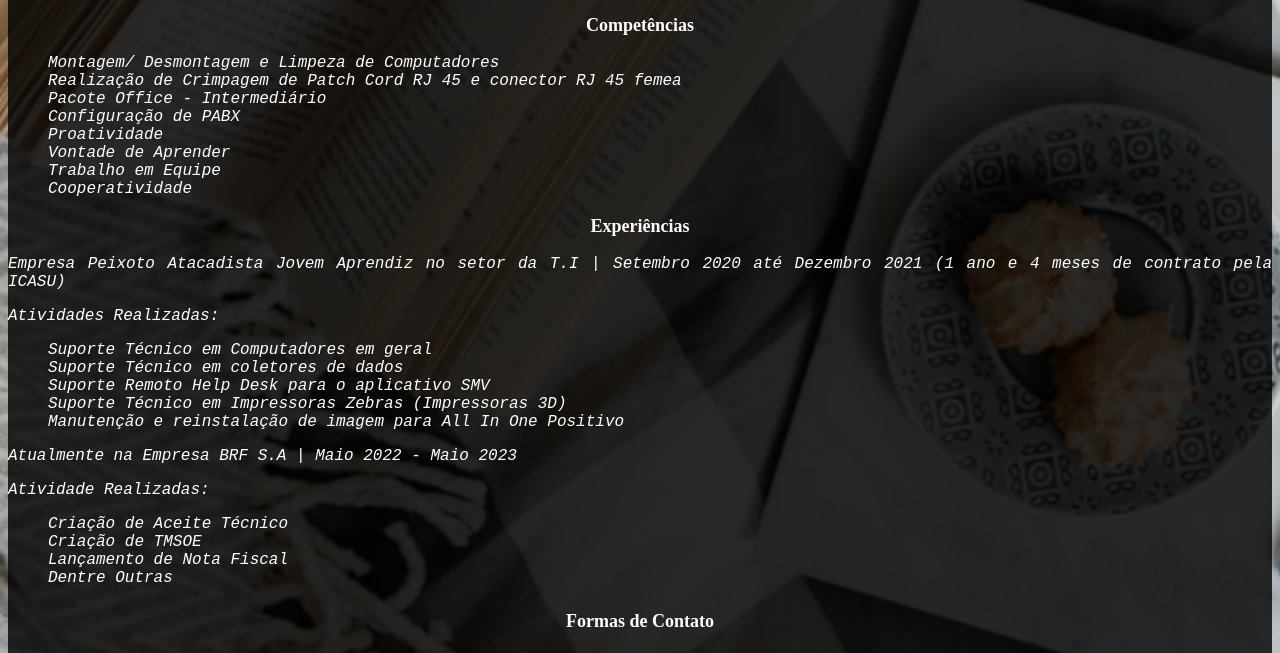
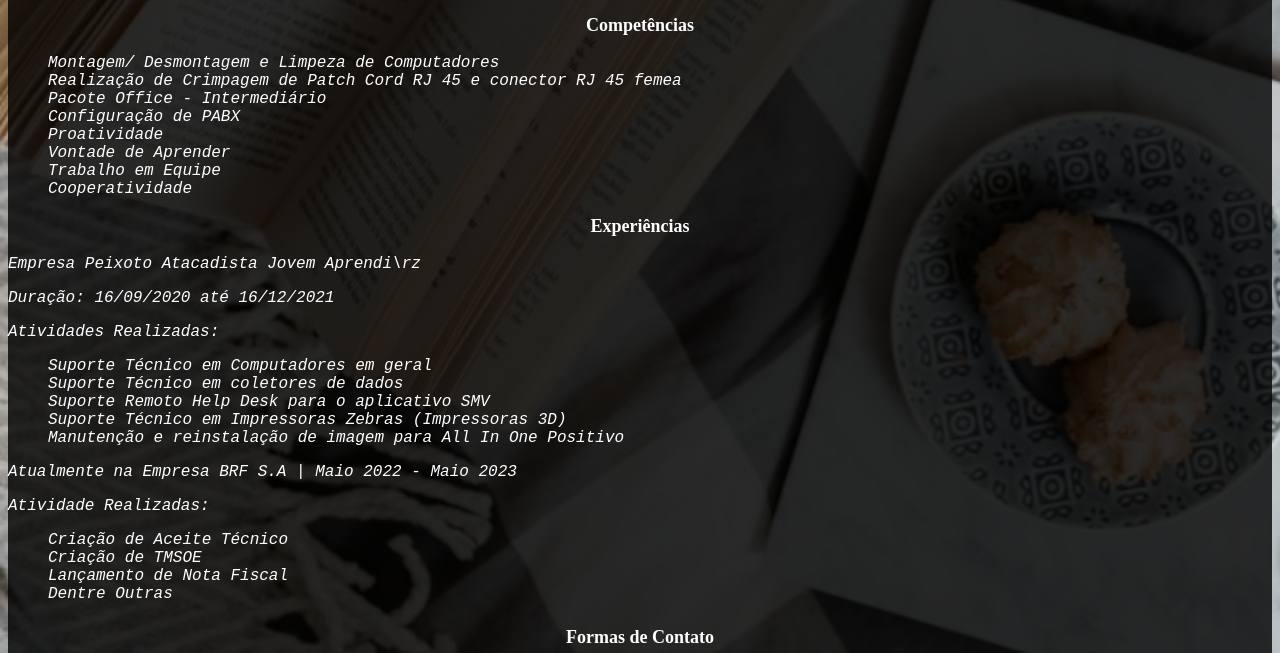
Before and after one commit to Arthursg001/DesafioRoteiro, a plain HTML site: page index.html in a window 1280 px wide. Shown: the part 655-1308 px from the top of the page. Drawn offline with Linux system fonts and the light colour scheme.

Commit message:
Editado informações na experiência profissional

```diff
--- a/index.html
+++ b/index.html
@@ -64,7 +64,8 @@
         </div>
 
         <h3>Experiências</h3>
-        <p><em>Empresa Peixoto Atacadista Jovem Aprendiz no setor da T.I | Setembro 2020 até Dezembro 2021 (1 ano e 4 meses de contrato pela ICASU)</em></p>
+        <p><em>Empresa Peixoto Atacadista Jovem Aprendi\rz</em></p>
+        <p>Duração: 16/09/2020 até 16/12/2021</p>
         <p>Atividades Realizadas:</p>
         <ul>
             <li>Suporte Técnico em Computadores em geral</li>
```
